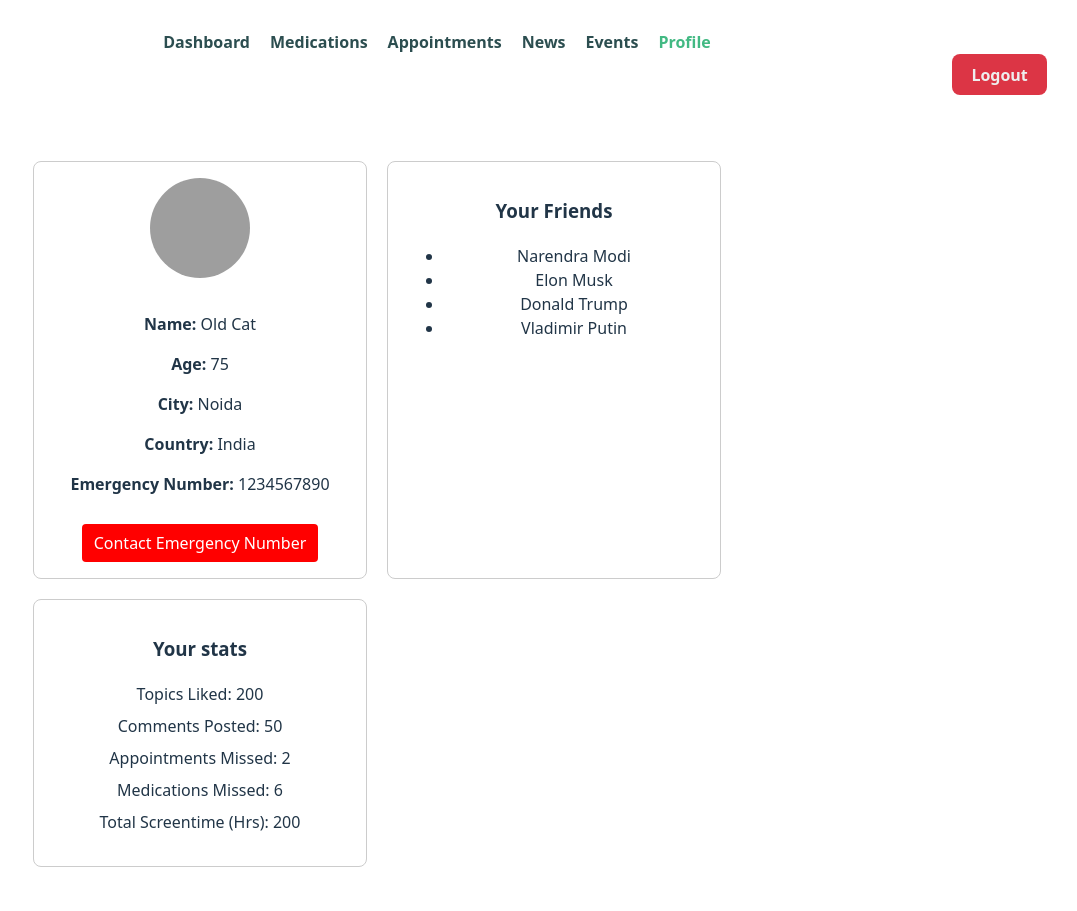
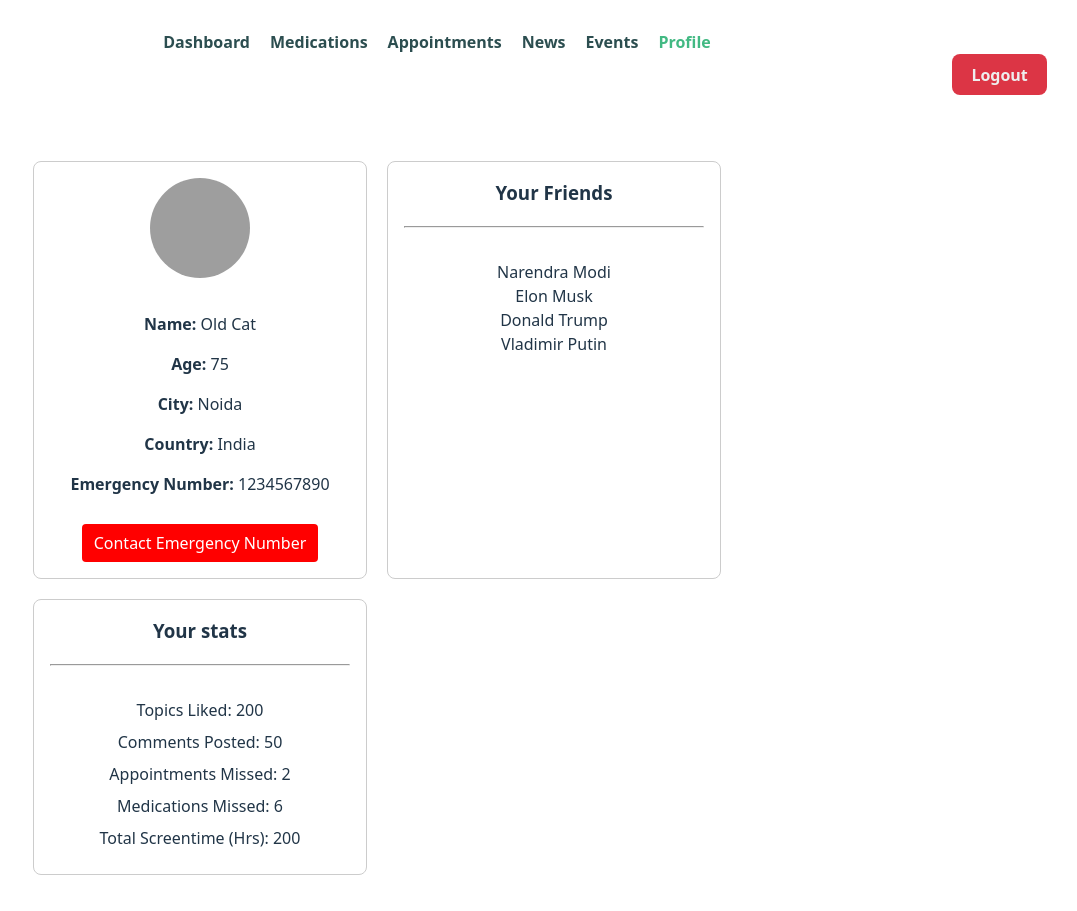
Before and after one commit to 21f3001925/soft-engg-project-may-2025-se-May-11, a Vue app in the folder frontend/: page /profile in a window 1280 px wide. Shown: the whole page, without its empty margins (203-1280 px from the left). Built offline with nearby package versions, Linux system fonts and the light colour scheme; sample sign-in values are in the browser's storage; grey boxes are pictures that could not be loaded.

Commit message:
Add profile page

```diff
--- a/frontend/src/views/Profile.vue
+++ b/frontend/src/views/Profile.vue
@@ -31,14 +31,18 @@ const contactEmergency = () => {
     </div>
 
     <div class="card friends-list">
-      <h3>Your Friends</h3>
-      <ul>
-        <li v-for="friend in friends" :key="friend.id">{{ friend }}</li>
-      </ul>
+      <h3 style="margin-top: 1px">Your Friends</h3>
+      <hr />
+      <br />
+      <div>
+        <div v-for="friend in friends" :key="friend.id" class="friend-item">{{ friend }}</div>
+      </div>
     </div>
 
     <div class="card user-stats">
-      <h3>Your stats</h3>
+      <h3 style="margin-top: 1px">Your stats</h3>
+      <hr />
+      <br />
       <ul>
         <li>Topics Liked: {{ stats.topicsLiked }}</li>
         <li>Comments Posted: {{ stats.commentsPosted }}</li>
@@ -87,12 +91,22 @@ const contactEmergency = () => {
 .friend-list ul,
 .user-stats ul {
   list-style: none;
+  align-items: center;
+  text-align: center;
   padding: 0px;
+  margin: 0px;
 }
 
 .friend-list li,
 .user-stats li {
   margin-bottom: 8px;
+  align-items: center;
+  text-align: center;
+}
+
+.friend-item:hover {
+  color: #4fc3f7; /* Light blue on hover */
+  cursor: pointer; /* Optional if you want it to feel interactive */
 }
 
 .user-avatar {
```
